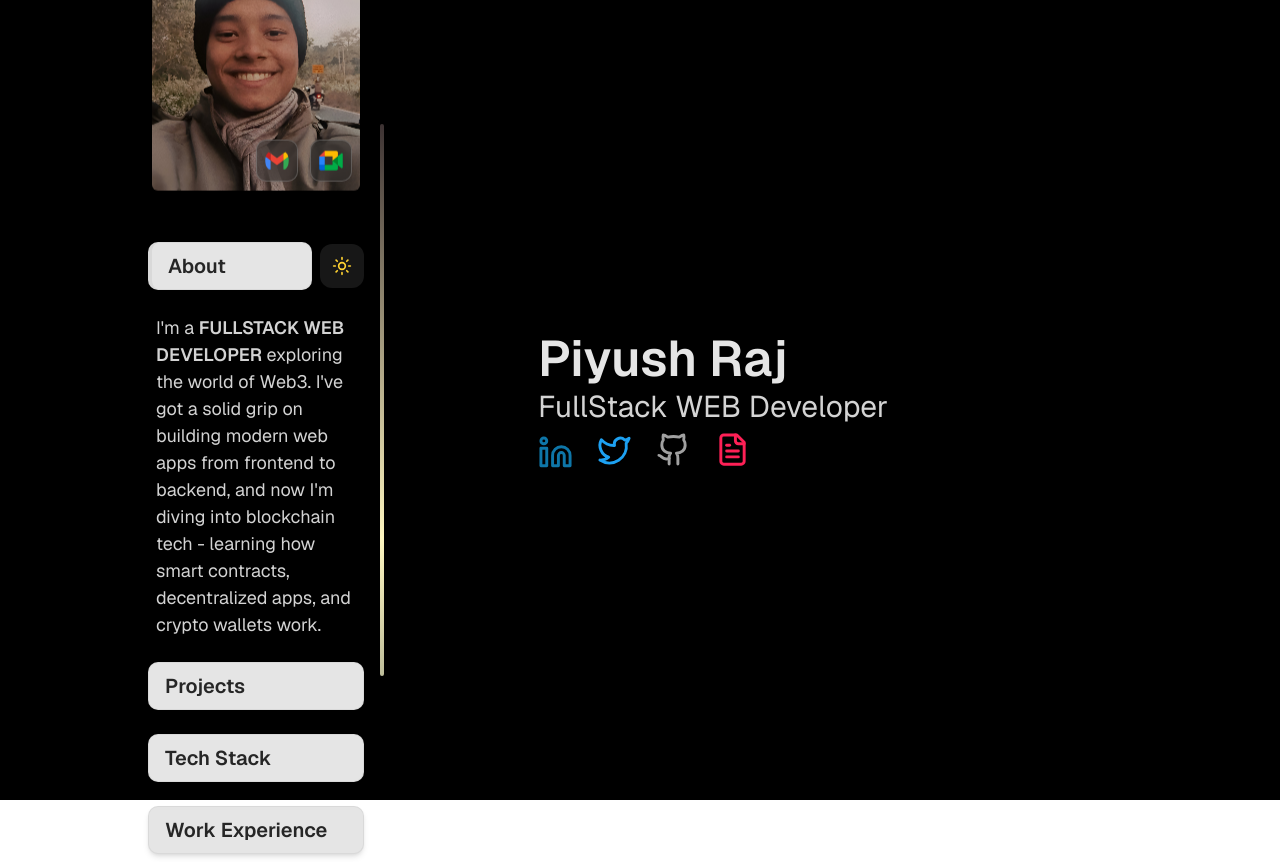
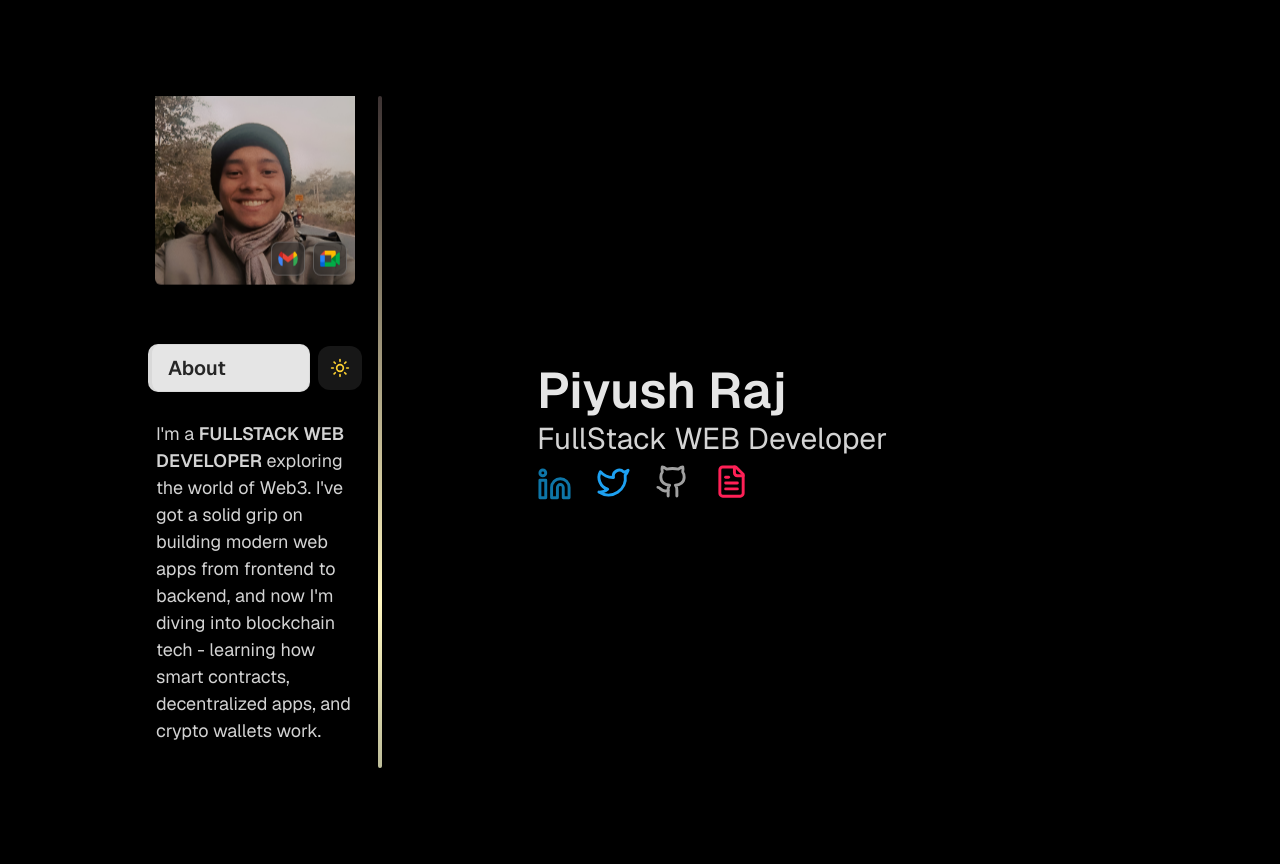
Before and after one commit to piyush-rj/portfolio, a Next.js app: page / in a window 1280 px wide. Built offline with nearby package versions, Linux system fonts and the light colour scheme.

Commit message:
responsive fixed and removed constraints

```diff
--- a/app/components/LeftSection/LeftSection.tsx
+++ b/app/components/LeftSection/LeftSection.tsx
@@ -15,16 +15,12 @@ interface LeftSectionProps {
     selected: string;
 }
 
-export default function LeftSection({
-    onHoverSelect,
-    selected,
-}: LeftSectionProps) {
+export default function LeftSection({ onHoverSelect, selected }: LeftSectionProps) {
     const imageRef = useRef<HTMLDivElement>(null);
     const containerRef = useRef<HTMLDivElement>(null);
     const topNavRef = useRef<HTMLDivElement>(null);
     const bottomNavRef = useRef<HTMLDivElement>(null);
     const modalRef = useRef<HTMLDivElement>(null);
-
     const { theme, setTheme } = useTheme();
     const [iconHovered, setIconHovered] = useState(false);
     const [showProfileCard, setShowProfileCard] = useState(false);
@@ -32,7 +28,6 @@ export default function LeftSection({
 
     useEffect(() => {
         const tl = gsap.timeline();
-
         // Desktop animations
         if (imageRef.current) {
             tl.from(imageRef.current, {
@@ -42,7 +37,6 @@ export default function LeftSection({
                 duration: 0.8,
                 ease: "power3.out",
             });
-
             // Floating animation
             gsap.to(imageRef.current, {
                 y: 15,
@@ -52,14 +46,12 @@ export default function LeftSection({
                 ease: "power1.inOut",
             });
         }
-
         // Mobile navbar animations
         if (topNavRef.current) {
             gsap.set(topNavRef.current, {
                 y: -100,
                 opacity: 0
             });
-
             gsap.to(topNavRef.current, {
                 y: 0,
                 opacity: 1,
@@ -68,14 +60,12 @@ export default function LeftSection({
                 delay: 0.2
             });
         }
-
         if (bottomNavRef.current) {
             gsap.set(bottomNavRef.current, {
                 y: 100,
                 opacity: 0,
                 scale: 0.9
             });
-
             gsap.to(bottomNavRef.current, {
                 y: 0,
                 opacity: 1,
@@ -133,27 +123,27 @@ export default function LeftSection({
 
     return (
         <>
-            {/* Desktop View - Responsive height and width */}
+            {/* Desktop View  */}
             <div
                 ref={containerRef}
-                className="hidden sm:flex min-h-full w-full sm:w-[35%] md:w-[32%] lg:w-[28%] xl:w-[25%] px-2 sm:px-3 md:px-4 lg:px-5 flex-col space-y-2 justify-center animated-vertical-border"
+                className="hidden sm:flex w-full sm:w-[35%] md:w-[32%] lg:w-[28%] xl:w-[25%] px-2 sm:px-3 md:px-4 lg:px-5 flex-col justify-start py-4 animated-vertical-border overflow-y-auto"
+                style={{ maxHeight: 'calc(100vh - 8rem)' }}
             >
-                {/* Profile Image - Responsive sizing */}
-                <div className="flex justify-center p-1">
+                {/* Profile Image */}
+                <div className="flex justify-center p-1 mb-2 sm:mb-3 md:mb-4 flex-shrink-0">
                     <div className="w-full flex justify-center items-center">
                         <div
                             ref={imageRef}
-                            className="w-[180px] h-[180px] sm:w-[200px] sm:h-[200px] md:w-[220px] md:h-[220px] lg:w-[250px] lg:h-[250px] xl:w-[280px] xl:h-[280px] 2xl:w-[300px] 2xl:h-[300px] relative rounded shadow-lg hover:shadow-xl transition duration-300"
+                            className="w-[120px] h-[120px] sm:w-[140px] sm:h-[140px] md:w-[160px] md:h-[160px] lg:w-[180px] lg:h-[180px] xl:w-[200px] xl:h-[200px] 2xl:w-[220px] 2xl:h-[220px] relative rounded shadow-lg hover:shadow-xl transition duration-300"
                         >
                             <Image
                                 src="/pfp.jpg"
                                 alt="Profile"
-                                width={300}
-                                height={300}
+                                width={220}
+                                height={220}
                                 className="object-cover rounded-md w-full h-full"
                             />
-
-                            <div className="absolute bottom-2 right-2 flex gap-2 lg:gap-3 z-10">
+                            <div className="absolute bottom-1 right-1 sm:bottom-2 sm:right-2 flex gap-1 sm:gap-2 z-10">
                                 <div className="relative group inline-block">
                                     <Tooltip text="MAIL" offsetX={-5} offsetY={-50}>
                                         <button
@@ -161,20 +151,19 @@ export default function LeftSection({
                                                 e.stopPropagation();
                                                 window.open("mailto:piyushraj26102004@gmail.com", "_blank");
                                             }}
-                                            className="p-1 rounded-[10px] hover:scale-110 bg-neutral-800/50 backdrop-blur-md border border-white/20 text-white shadow-md hover:bg-black/50 transition-transform duration-300"
+                                            className="p-1 rounded-[8px] hover:scale-110 bg-neutral-800/50 backdrop-blur-md border border-white/20 text-white shadow-md hover:bg-black/50 transition-transform duration-300"
                                         >
                                             <Image
                                                 src="/icons/Mail.svg"
                                                 alt="Mail Icon"
-                                                width={25}
-                                                height={25}
-                                                className="h-6 w-6 md:h-7 md:w-7 lg:h-8 lg:w-8 p-1 rounded-full object-contain cursor-pointer"
+                                                width={20}
+                                                height={20}
+                                                className="h-4 w-4 sm:h-5 sm:w-5 md:h-6 md:w-6 p-0.5 rounded-full object-contain cursor-pointer"
                                                 unoptimized
                                             />
                                         </button>
                                     </Tooltip>
                                 </div>
-
                                 <div className="relative group inline-block">
                                     <Tooltip text="BOOK A MEET" offsetX={-10} offsetY={-50}>
                                         <button
@@ -182,14 +171,14 @@ export default function LeftSection({
                                                 e.stopPropagation();
                                                 window.open("https://meet.google.com/new", "_blank");
                                             }}
-                                            className="p-1 rounded-[10px] bg-neutral-800/50 hover:scale-110 hover:bg-black/50 backdrop-blur-md border border-white/20 text-white shadow-md transition-transform duration-300"
+                                            className="p-1 rounded-[8px] bg-neutral-800/50 hover:scale-110 hover:bg-black/50 backdrop-blur-md border border-white/20 text-white shadow-md transition-transform duration-300"
                                         >
                                             <Image
                                                 src="/icons/GoogleMeet.svg"
                                                 alt="Google Meet"
-                                                width={25}
-                                                height={25}
-                                                className="h-6 w-6 md:h-7 md:w-7 lg:h-8 lg:w-8 p-1 object-contain cursor-pointer"
+                                                width={20}
+                                                height={20}
+                                                className="h-4 w-4 sm:h-5 sm:w-5 md:h-6 md:w-6 p-0.5 object-contain cursor-pointer"
                                                 unoptimized
                                             />
                                         </button>
@@ -200,8 +189,10 @@ export default function LeftSection({
                     </div>
                 </div>
 
+
+                <div className="flex-1 flex flex-col gap-1 sm:gap-2 md:gap-3 min-h-0">
                     {/* Headings */}
-                <div className="flex items-center w-full space-x-2">
+                    <div className="flex items-center w-full space-x-2 flex-shrink-0">
                         <div
                             className="flex-1"
                             onPointerEnter={() => onHoverSelect("About")}
@@ -212,7 +203,6 @@ export default function LeftSection({
                                 isActive={selected === "About"}
                             />
                         </div>
-
                         <ToolTip text={theme == "dark" ? "Switch to Light" : "Switch to Dark"}>
                             <button
                                 ref={iconRef}
@@ -222,19 +212,24 @@ export default function LeftSection({
                                 }}
                                 onMouseEnter={() => setIconHovered(true)}
                                 onMouseLeave={() => setIconHovered(false)}
-                            className="bg-neutral-900 p-2 md:p-3 rounded-xl hover:bg-neutral-800/80 group relative cursor-pointer"
+                                className="bg-neutral-900 p-1.5 sm:p-2 md:p-3 rounded-xl hover:bg-neutral-800/80 group relative cursor-pointer flex-shrink-0"
                             >
                                 {theme === 'dark' ? (
-                                <Sun className="w-4 h-4 md:w-5 md:h-5 text-amber-300 group-hover:rotate-90 transition-transform" />
+                                    <Sun className="w-3 h-3 sm:w-4 sm:h-4 md:w-5 md:h-5 text-amber-300 group-hover:rotate-90 transition-transform" />
                                 ) : (
-                                <Moon className="w-4 h-4 md:w-5 md:h-5 text-neutral-400" />
+                                    <Moon className="w-3 h-3 sm:w-4 sm:h-4 md:w-5 md:h-5 text-neutral-400" />
                                 )}
                             </button>
                         </ToolTip>
                     </div>
 
+                    {/* About section */}
+                    <div className="flex-shrink-0 min-h-0">
                         <About />
+                    </div>
 
+                    {/* Navigation items */}
+                    <div className="flex flex-col gap-1 sm:gap-2 flex-shrink-0">
                         <div onPointerEnter={() => onHoverSelect("Projects")}>
                             <Heading
                                 text="Projects"
@@ -243,7 +238,6 @@ export default function LeftSection({
                                 onHover={(item) => onHoverSelect(item)}
                             />
                         </div>
-
                         <div onPointerEnter={() => onHoverSelect("Tech Stack")}>
                             <Heading
                                 text="Tech Stack"
@@ -251,7 +245,6 @@ export default function LeftSection({
                                 isActive={selected === "Tech Stack"}
                             />
                         </div>
-
                         <div onPointerEnter={() => onHoverSelect("Work Experience")}>
                             <Heading
                                 text="Work Experience"
@@ -260,13 +253,15 @@ export default function LeftSection({
                             />
                         </div>
                     </div>
+                </div>
+            </div>
 
-            {/* Mobile view - top navbar - unchanged */}
+            {/* Mobile view - top navbar */}
             <div
                 ref={topNavRef}
                 className={`sm:hidden fixed top-0 left-0 right-0 z-50 px-4 py-2 flex items-center justify-between backdrop-blur-md shadow-md font-sans ${theme == "dark" ? "bg-black/30 border-b border-white/10" : "bg-neutral-200"}`}
             >
-                {/* Left: Profile Info */}
+                {/* Left: Profile */}
                 <div className="flex items-center gap-3">
                     <button
                         onClick={handleProfileImageClick}
@@ -285,7 +280,6 @@ export default function LeftSection({
                         <span className={`text-xs ${theme == "dark" ? "text-neutral-400" : "text-neutral-800"}`}>Full-Stack Web Developer</span>
                     </div>
                 </div>
-
                 {/* Mail + Meet Buttons */}
                 <div className="flex gap-3 items-center">
                     <button
@@ -301,7 +295,6 @@ export default function LeftSection({
                             unoptimized
                         />
                     </button>
-
                     <button
                         onClick={() => window.open("https://meet.google.com/new", "_blank")}
                         className={`p-2 rounded-lg backdrop-blur-md shadow-xs transition-all duration-200 hover:scale-105 ${theme == "dark" ? "bg-neutral-800/90 hover:bg-black/60 border border-white/20" : "bg-neutral-300 border border-neutral-300/50 hover:bg-neutral-400"}`}
@@ -318,7 +311,7 @@ export default function LeftSection({
                 </div>
             </div>
 
-            {/* Mobile view - bottom navbar - unchanged */}
+            {/* Mobile view - bottom navbar */}
             <div
                 ref={bottomNavRef}
                 className={`sm:hidden fixed bottom-4 left-4 right-4 z-50 p-3 font-sans rounded-xl backdrop-blur-md shadow-lg flex items-center justify-around ${theme == "dark" ? "bg-black/30 border border-white/10" : "bg-neutral-200"}`}
@@ -331,7 +324,6 @@ export default function LeftSection({
                         About
                     </span>
                 </button>
-
                 <button
                     onClick={() => onHoverSelect("Projects")}
                     className="transition-all duration-200 hover:scale-110"
@@ -340,7 +332,6 @@ export default function LeftSection({
                         Projects
                     </span>
                 </button>
-
                 <button
                     onClick={() => onHoverSelect("Tech Stack")}
                     className="transition-all duration-200 hover:scale-110"
@@ -349,7 +340,6 @@ export default function LeftSection({
                         Tech
                     </span>
                 </button>
-
                 <button
                     onClick={() => onHoverSelect("Work Experience")}
                     className="transition-all duration-200 hover:scale-110"
@@ -358,9 +348,7 @@ export default function LeftSection({
                         Work
                     </span>
                 </button>
-
                 <span className="text-neutral-500">|</span>
-
                 <button
                     ref={iconRef}
                     onClick={() => setTheme(theme === "dark" ? "light" : "dark")}
@@ -374,7 +362,7 @@ export default function LeftSection({
                 </button>
             </div>
 
-            {/* Profile Card Modal - unchanged */}
+            {/* Profile Card */}
             {showProfileCard && (
                 <div className="fixed inset-0 z-[100] flex items-center justify-center p-4">
                     <div
--- a/app/components/Main.tsx
+++ b/app/components/Main.tsx
@@ -7,7 +7,7 @@ export default function MainSection() {
     const [selected, setSelected] = useState<string>("About");
 
     return (
-        <div className="min-h-[85vh] max-h-[90vh] w-full max-w-8xl sm:min-h-[80vh] sm:max-h-[85vh] sm:p-4 md:p-8 lg:p-12 xl:p-16 sm:w-full relative flex justify-center">
+        <div className="min-h-[85vh] w-full max-w-8xl sm:min-h-[80vh] sm:p-4 md:p-8 lg:p-12 xl:p-16 sm:w-full relative flex justify-center">
             <LeftSection onHoverSelect={(item) => setSelected(item)} selected={selected} />
             <RightSection selected={selected} />
         </div>
```
Lines whose indentation alone changed are shown as unchanged.
